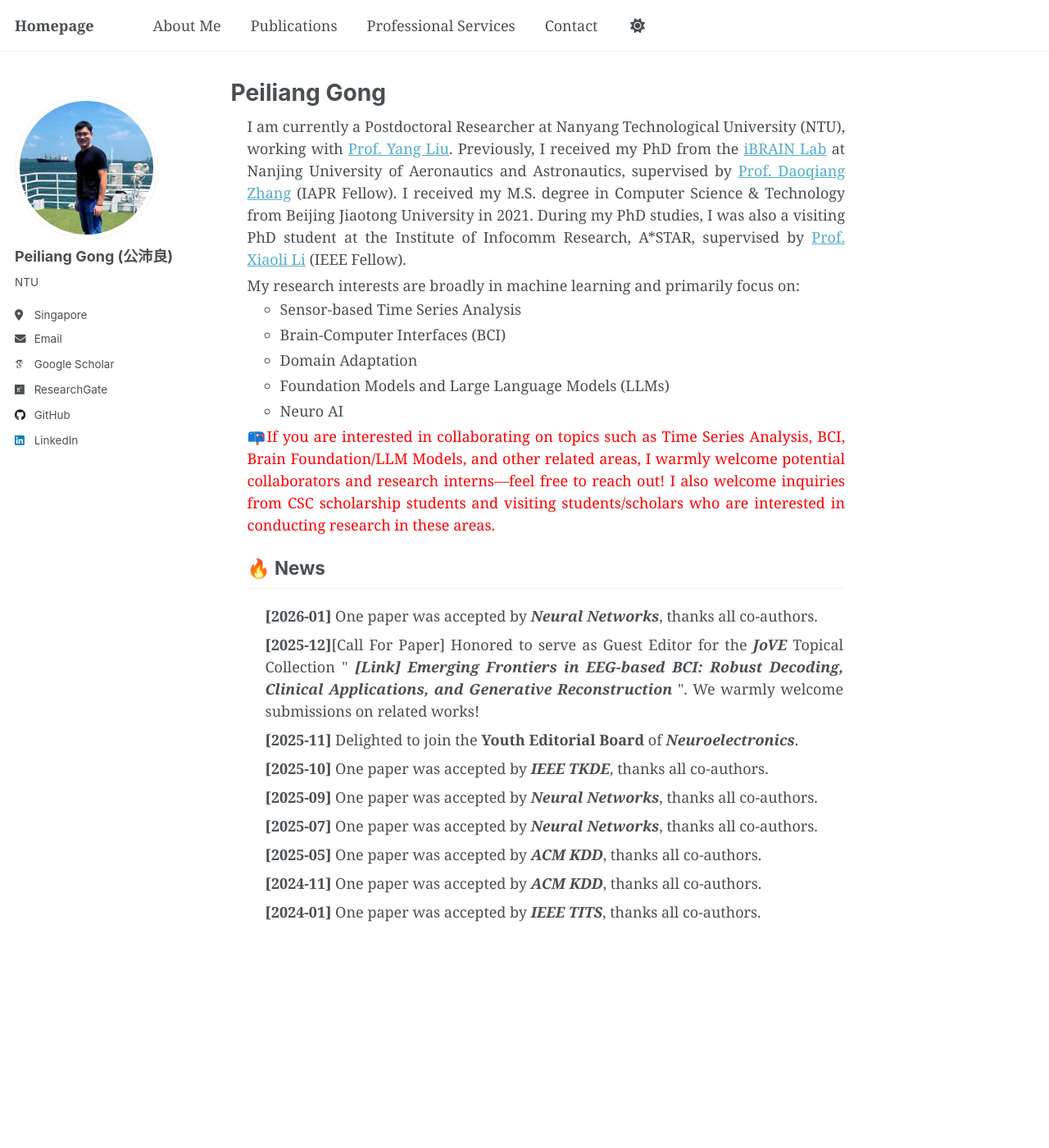
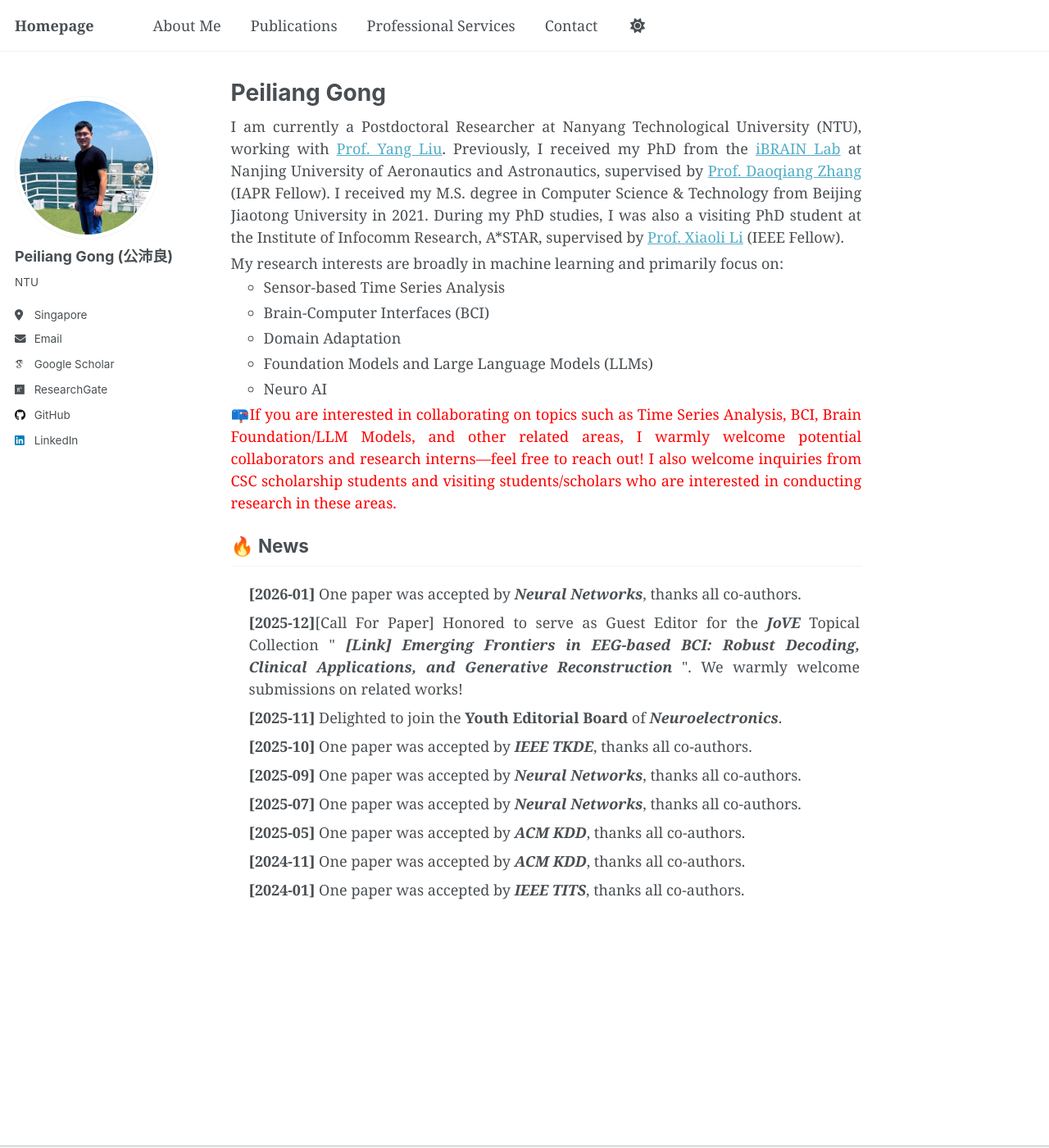
Before and after one commit to Tokenmw/Tokenmw.github.io, a Jekyll site: the page built from _pages/about.md, in a window 1280 px wide and 1400 px high. Shown: the whole window at 82% size. Built offline with Jekyll 4.4.1, drawn with Linux system fonts in a browser that asks for light colours; some web fonts are replaced.

Commit message:
Update main.scss

```diff
--- a/assets/css/main.scss
+++ b/assets/css/main.scss
@@ -41,11 +41,3 @@
     "vendor/font-awesome/brands",
     "vendor/magnific-popup/magnific-popup"
 ;
-
-
-// 扩大内容区域最大宽度（解决“不到右侧就换行”问题）
-.page__content {
-  max-width: 1500px !important;
-  padding-left: 20px;
-  padding-right: 20px;
-}
```
